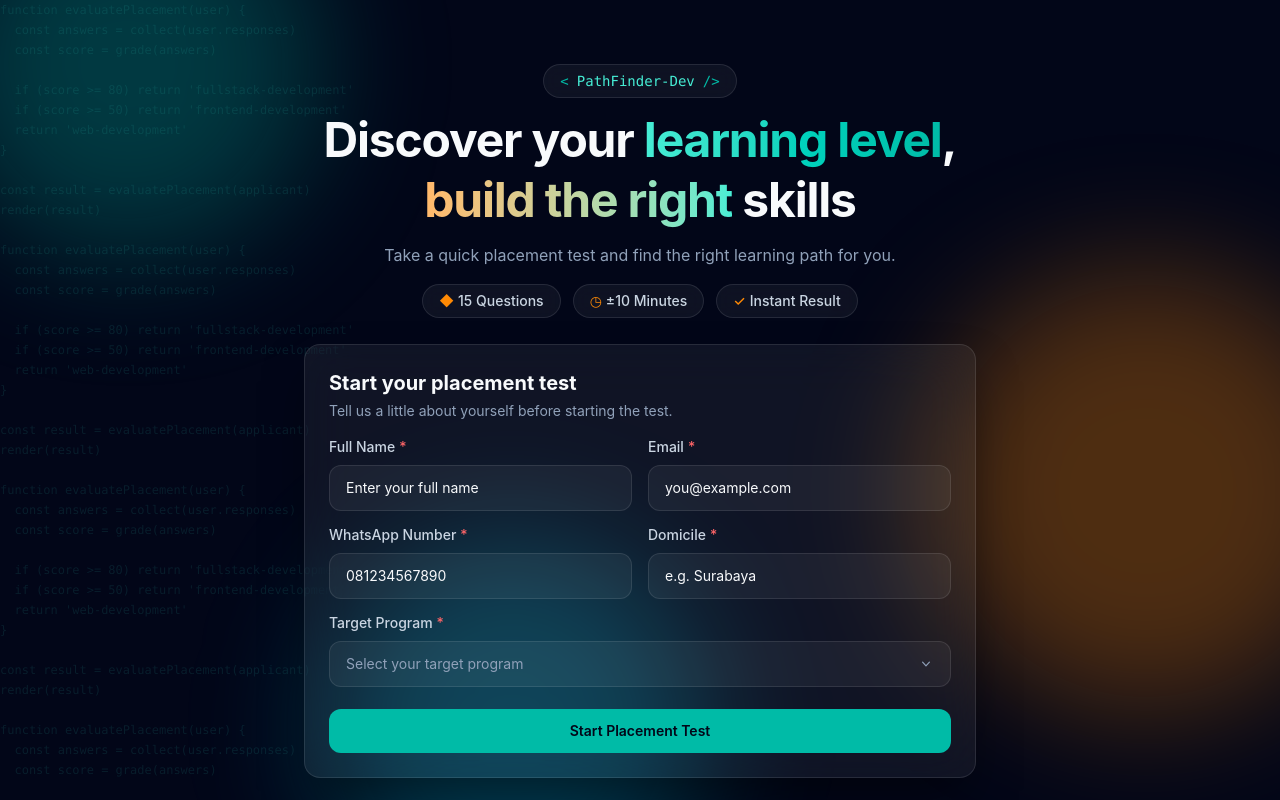
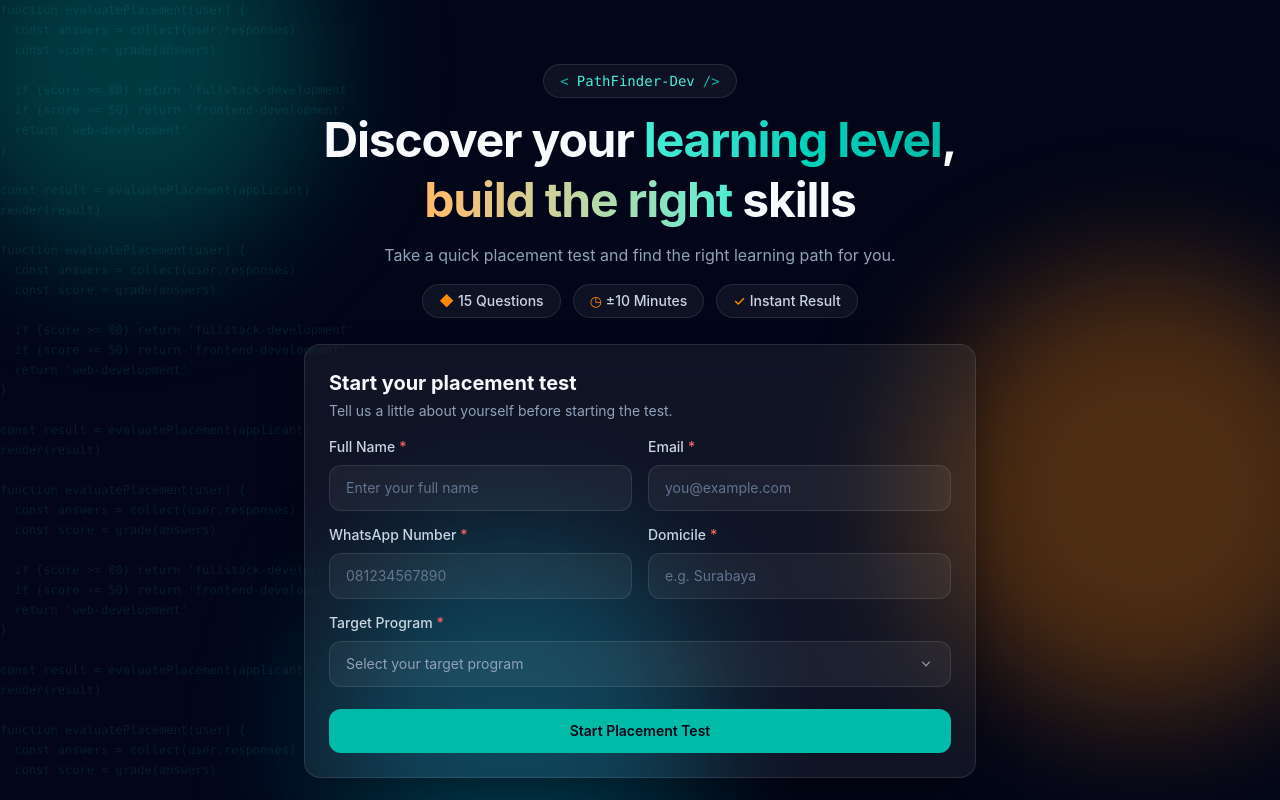
Before and after one commit to strvntrl/placement-test-engine, a React (Vite) app: page / in a window 1280 px wide. Built offline with nearby package versions, Linux system fonts and the light colour scheme.

Commit message:
fix style

```diff
--- a/src/components/Input.jsx
+++ b/src/components/Input.jsx
@@ -36,7 +36,7 @@ function Input({
         required={required}
         aria-invalid={Boolean(error)}
         aria-describedby={error ? `${id}-error` : undefined}
-        className={`w-full rounded-xl border bg-white/5 px-4 py-3 text-sm text-slate-50 outline-none transition placeholder:text-slate-50 disabled:cursor-not-allowed disabled:bg-white/2 disabled:text-slate-500
+        className={`w-full rounded-xl border bg-white/5 px-4 py-3 text-sm text-slate-50 outline-none transition placeholder:text-slate-500 disabled:cursor-not-allowed disabled:bg-white/2 disabled:text-slate-500
           ${
             error
               ? 'border-red-400/50 focus:border-red-400 focus:ring-2 focus:ring-red-400/20'
--- a/src/index.css
+++ b/src/index.css
@@ -7,8 +7,9 @@ input:-webkit-autofill:active {
   -webkit-box-shadow: 0 0 0px 1000px rgba(255, 255, 255, 0.05) inset !important;
   box-shadow: 0 0 0px 1000px rgba(255, 255, 255, 0.05) inset !important;
 
-  -webkit-text-fill-color: #f8fafc !important; /* tambahin !important di sini */
+  -webkit-text-fill-color: #f8fafc;
   caret-color: #f8fafc !important;
 
   transition: background-color 9999s ease-in-out 0s !important;
+
 }
```
